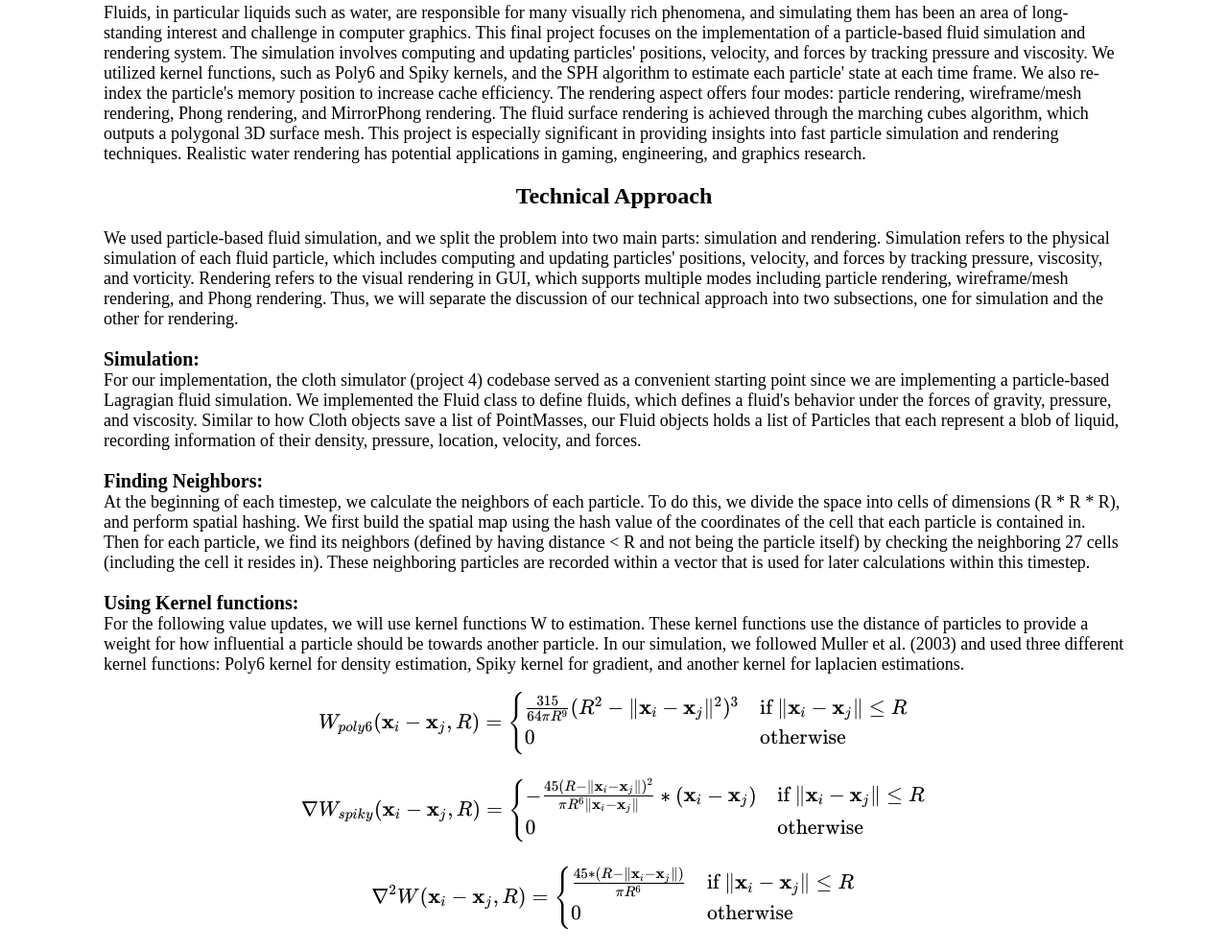
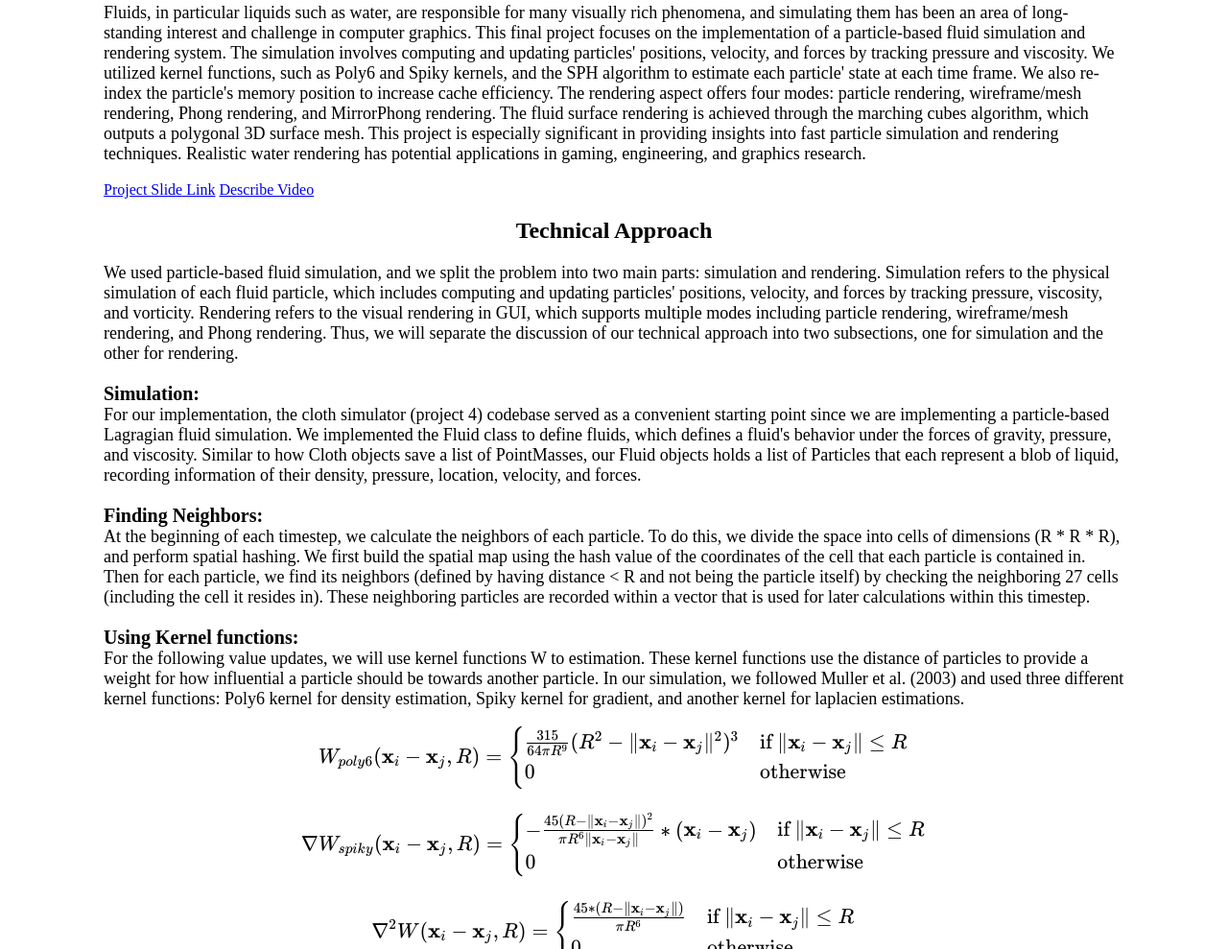
Before and after one commit to EwayZ-1/CS184FinalProject-FluidSim, a plain HTML site: page index.html in a window 1280 px wide. Shown: the part 727-1716 px from the top of the page at 96% size. Drawn offline with nearby package versions, Linux system fonts and the light colour scheme.

Commit message:
Update index.html

```diff
--- a/index.html
+++ b/index.html
@@ -64,6 +64,8 @@
             algorithm, which outputs a polygonal 3D surface mesh. This project is especially significant in providing
             insights into fast particle simulation and rendering techniques. Realistic water rendering has potential
             applications in gaming, engineering, and graphics research. </p>
+        <a href="https://docs.google.com/presentation/d/1qrZFsL8LACZpT28KySckrDQmpUduImBKpS-lPrPqfQI/edit?usp=sharing">Project Slide Link</a>
+        <a href="https://youtu.be/eA47tFXJT5A">Describe Video</a>
 
         <h2>Technical Approach</h2>
         <p>We used particle-based fluid simulation, and we split the problem into two main parts: simulation and
```
